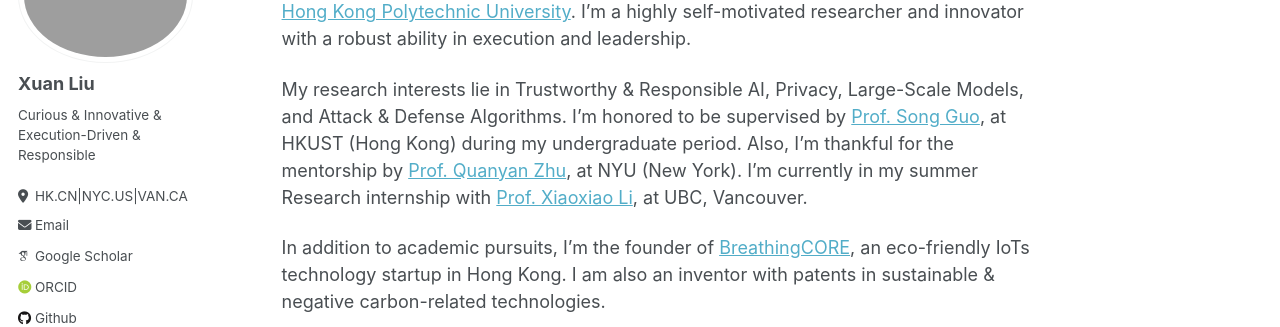
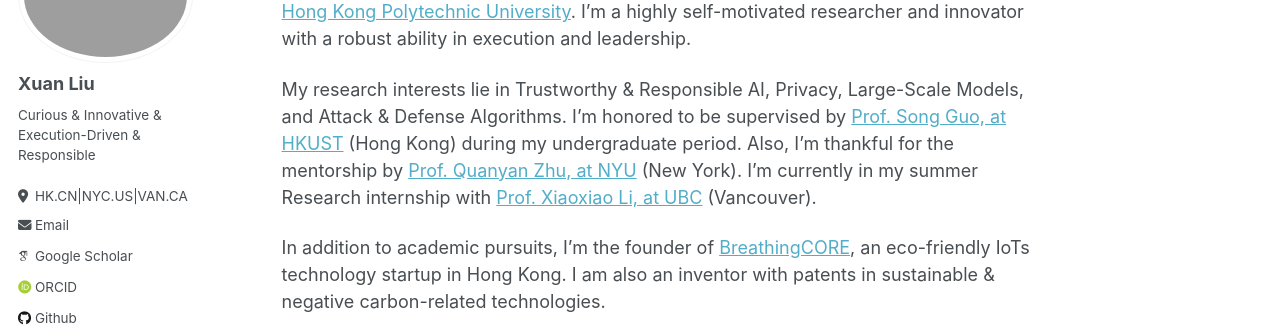
Before and after one commit to XuanL17/XuanL17.github.io, a Jekyll site: the page built from _pages/about.md, in a window 1280 px wide and 1090 px high. Shown: the part 177-504 px from the top of the window. Built offline with Jekyll 4.4.1, drawn with Linux system fonts in a browser that asks for light colours; some web fonts are replaced.

Commit message:
Update about.md

```diff
--- a/_pages/about.md
+++ b/_pages/about.md
@@ -9,7 +9,7 @@ redirect_from:
 
 Hello! I'm Xuan Liu, a third-year Electronic and Information Engineering undergraduate at [Hong Kong Polytechnic University](https://www.polyu.edu.hk/eee/). I'm a highly self-motivated researcher and innovator with a robust ability in execution and leadership.
 
-My research interests lie in Trustworthy & Responsible AI, Privacy, Large-Scale Models, and Attack & Defense Algorithms. I'm honored to be supervised by [Prof. Song Guo](https://cse.hkust.edu.hk/~songguo/), at HKUST (Hong Kong) during my undergraduate period. Also, I'm thankful for the mentorship by [Prof. Quanyan Zhu](https://engineering.nyu.edu/faculty/quanyan-zhu), at NYU (New York). I'm currently in my summer Research internship with [Prof. Xiaoxiao Li](https://ece.ubc.ca/xiaoxiao-li/), at UBC, Vancouver.
+My research interests lie in Trustworthy & Responsible AI, Privacy, Large-Scale Models, and Attack & Defense Algorithms. I'm honored to be supervised by [Prof. Song Guo, at HKUST](https://cse.hkust.edu.hk/~songguo/) (Hong Kong) during my undergraduate period. Also, I'm thankful for the mentorship by [Prof. Quanyan Zhu, at NYU](https://engineering.nyu.edu/faculty/quanyan-zhu) (New York). I'm currently in my summer Research internship with [Prof. Xiaoxiao Li, at UBC](https://ece.ubc.ca/xiaoxiao-li/) (Vancouver).
 
 In addition to academic pursuits, I'm the founder of [BreathingCORE](https://breathingcore.com/), an eco-friendly IoTs technology startup in Hong Kong. I am also an inventor with patents in sustainable & negative carbon-related technologies.
 
```
